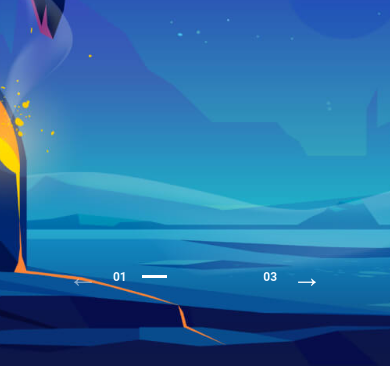
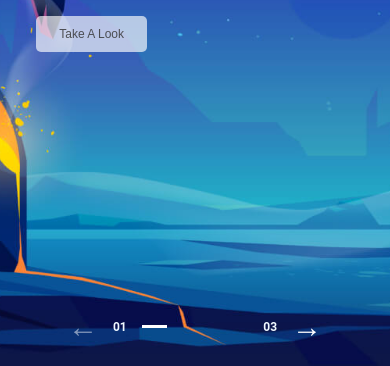
Before and after one commit to MatheusDias96/HomeCarousel, a plain HTML site: page index.html in a window 390 px wide. Shown: the part 478-844 px from the top of the page. Drawn offline with Linux system fonts and the light colour scheme; a web font is replaced by a local one.

Commit message:
position

```diff
--- a/styles/background.css
+++ b/styles/background.css
@@ -9,7 +9,7 @@
 .content {
   display: grid;
   grid-template-columns: auto;
-  height: 93vh;
+  height: 100vh;
   width: 100%;
   gap: 1rem;
   align-items: center;
@@ -107,11 +107,10 @@
     width: 2.125rem;
   }
   .content {
-    margin-top: 30px;
     padding: 0 3rem;
-    height: 75vh;
+    height: 100vh;
   }
   .next-and-prev {
-    bottom: 50px;
+    margin-top: -100px;
   }
 }
```
